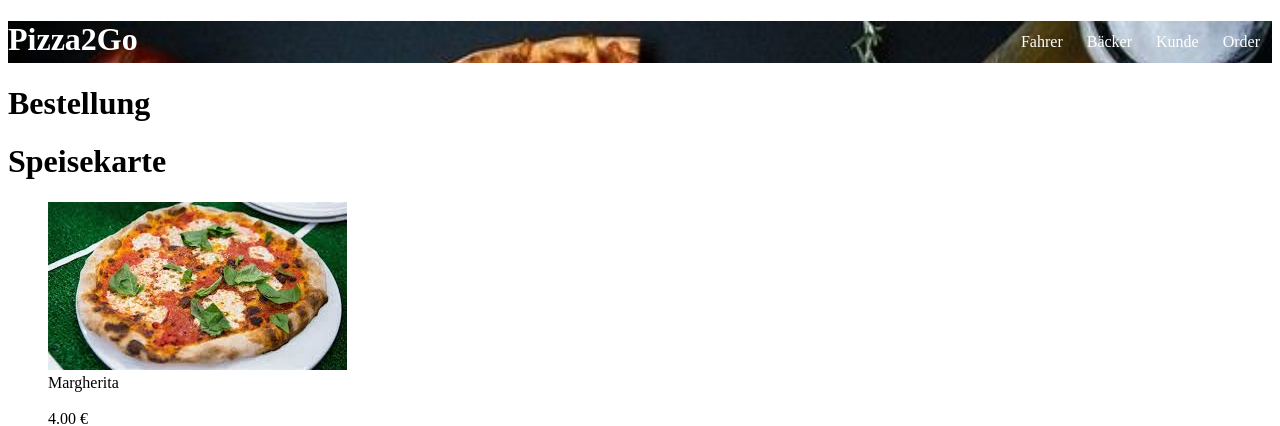
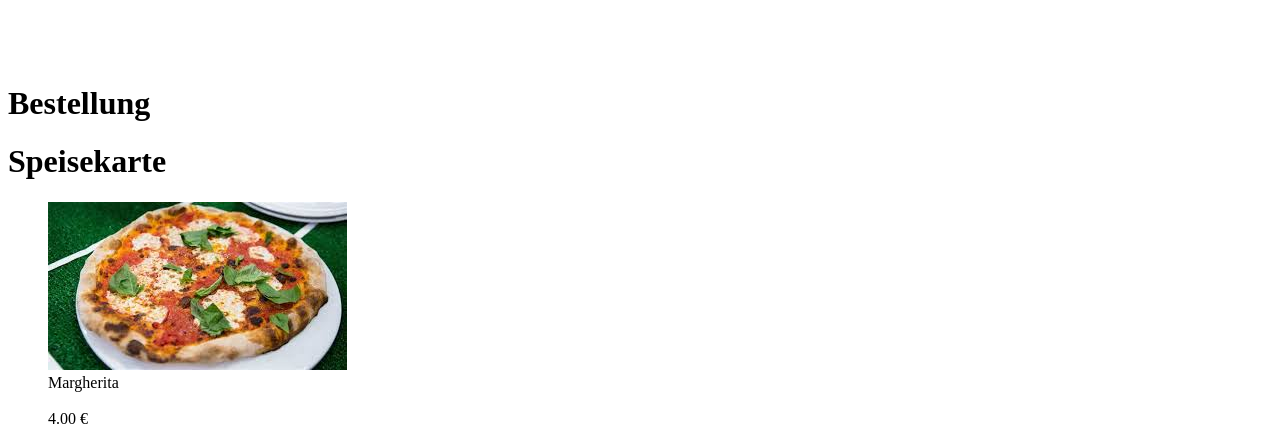
Before and after one commit to sundev888/ewa, a PHP site: page /index.php in a window 1280 px wide. Shown: the top 426 px of the page. Run offline with PHP 8.4, Linux system fonts and the light colour scheme.

Commit message:
style changes

```diff
--- a/pizzaservice/style.css
+++ b/pizzaservice/style.css
@@ -1,7 +1,7 @@
-header{
+/* header{
   background-image: url("img/pizzabackground.jpg");
-  background-size: cover;
-}
+   background-size: cover;
+} */
 
 /* nav{
   float: left;
```
